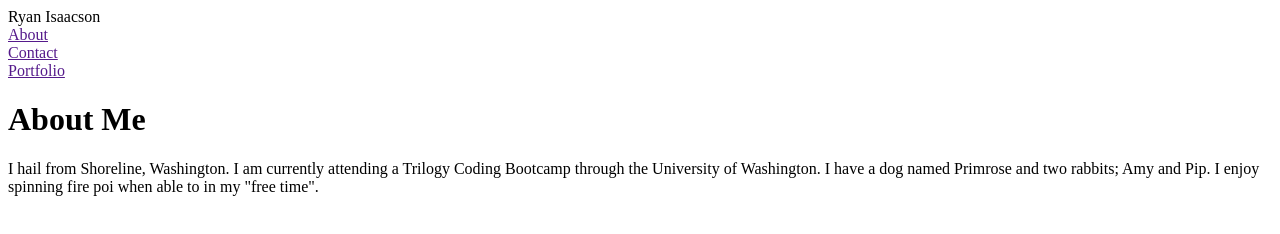
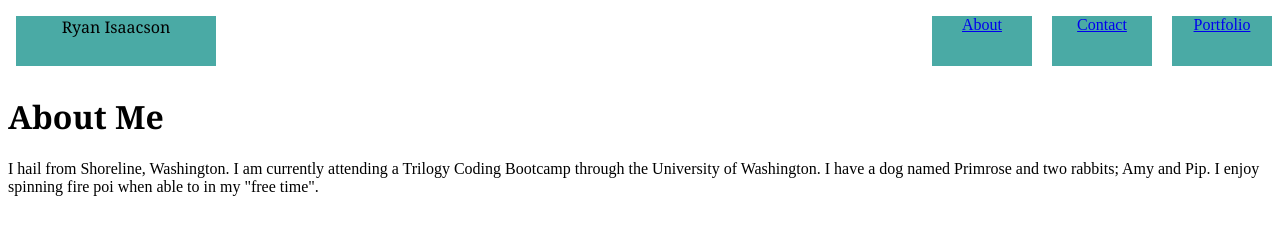
Before and after one commit to Munchinator6354/Basic-Portfolio, a plain HTML site: page index.html in a window 1280 px wide. Drawn offline with Linux system fonts and the light colour scheme.

Commit message:
Heading and nav bar kind of in place now, also font-family added

```diff
--- a/assets/css/style.css
+++ b/assets/css/style.css
@@ -0,0 +1,36 @@
+
+.headings {
+font-family: 'Georgia', Times, Times New Roman, serif;
+}
+
+header {
+    background: #ffffff;
+    border: 1px;
+    border-color: #000000;
+}
+
+#nameplate {
+    width: 100px;
+    background: #4aaaa5;
+    display: inline-block;
+    width: 200px;
+    height: 50px;
+    margin: 0.5em;
+    text-align: center;
+    vertical-align: middle;
+}
+nav{
+    display: inline-block;
+    width: auto;
+    position: absolute;
+    right: 0px;
+}
+
+.box {
+    display: inline-block;
+    width: 100px;
+    height: 50px;
+    margin: 0.5em;
+    text-align: center;
+    background: #4aaaa5;
+  }
--- a/index.html
+++ b/index.html
@@ -2,30 +2,29 @@
 <html>
 
 <head>
-
-
+        <link rel="stylesheet" type="text/css" href="./assets/css/style.css">
 </head>
 
 <body>
     <header>
-        <div>
+        <div ID="nameplate" class="headings">
             Ryan Isaacson
         </div>
         <nav>
-            <div>
-                <a About href=""> About </a>
+            <div class = "box">
+                <a href="index.html"> About </a>
             </div>
-            <div>
-                <a Contact href=""> Contact </a>
+            <div class = "box">
+                <a href="contact.html"> Contact </a>
             </div>
-            <div>
-                <a Portfolio href=""> Portfolio </a>
+            <div class = "box">
+                <a href="portfolio.html"> Portfolio </a>
             </div>
         </nav>
     </header>
 
     <div>
-        <h1>
+        <h1 class="headings">
             About Me
         </h1>
         <p>
```
